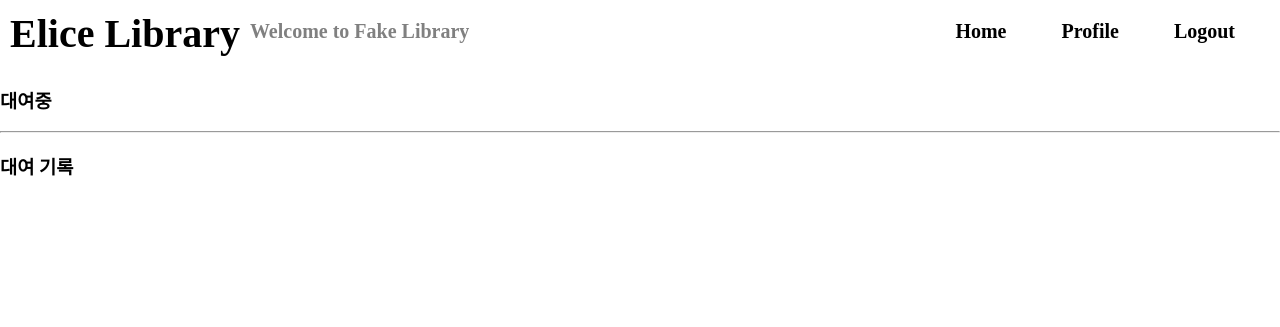
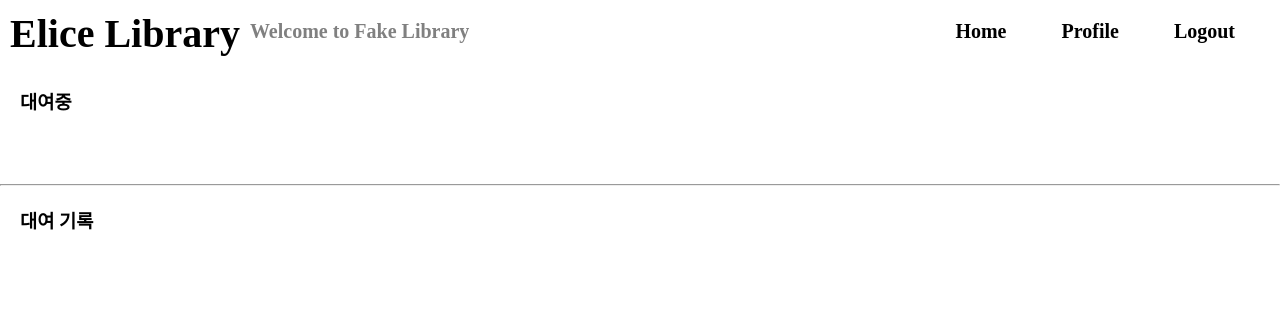
Before and after one commit to blingblin-g/library-service, a Flask app: page /profile in a window 1280 px wide. Shown: the top 327 px of the page. Run offline with Flask 2, Linux system fonts and the light colour scheme; a user stored in the database is signed in; data comes from the database, SQL or seed files in the repository; both versions use the stored data as it was after the commit.

Commit message:
feat : styled all pages

```diff
--- a/app/static/style.css
+++ b/app/static/style.css
@@ -231,3 +231,29 @@ button {
 	background-color: black;
 	color: white;
 }
+
+
+/*profile page*/
+
+.rental__img {
+	width: 100px;
+	height: 150px;
+}
+
+.rental__title, .log__title {
+	margin: 20px;
+}
+
+.rental__container, .log__container {
+	display: grid;
+	grid-template-columns: repeat(4, 1fr);
+	grid-template-rows: repeat(auto, 200px);
+	gap: 30px;
+	margin-bottom: 50px;
+}
+
+.rental__item, .log__item {
+	align-self: center;
+	text-align: center;
+	align-items: stretch;
+}
--- a/app/templates/profile.html
+++ b/app/templates/profile.html
@@ -1,10 +1,12 @@
 {% extends "layout.html" %} {% block content %}
 
-<h3> 대여중 </h3>
+<div class="rental">
+  <h3 class="rental__title"> 대여중 </h3>
   <div>
-  <div>
+    <div class="rental__container">
       {% for book in books %}
       {% if book.end_date is none %}
+      <div class="rental__item">
       <a href="{{ url_for('book_info.book_info', id=book.id) }}">
         <img src="{{ book.image_path }}" alt="{{ book.name }}" width=100px>
         <h4>{{ book.name }}</h4>
@@ -12,29 +14,32 @@
         <div>대여일 : {{ book.start_date }}</div>
         <div>평점 : {{ book.rating }}</div>
         <form action="/return" method="POST">
-        <button name="id" value="{{ book.id }}" onclick="alert('반납되었습니다!')">반납하기</button>
+          <button class="books__button" name="id" value="{{ book.id }}" onclick="alert('반납되었습니다!')">반납하기</button>
         </form>
-      <hr>
-      <div style="margin: 20px"></div>
+      </div>
         {% endif %}
       {% endfor %}
     </div>
-
+    </div>
 </div>
 
 <hr>
-<h3> 대여 기록 </h3>
-<div>
+
+<div class="log">
+  <h3 class="log__title"> 대여 기록 </h3>
+    <div class="log__container">
       {% for book in books %}
+      <div class="log__item">
       <a href="{{ url_for('book_info.book_info', id=book.book_id) }}">
         <img src="{{ book.image_path }}" alt="{{ book.name }}" width=100px>
         <h4>{{ book.name }}</h4>
       </a>
         <div>대여일 : {{ book.start_date }}</div>
         <div>반납일 : {{ book.end_date }}</div>
-    <hr>
-    <div style="margin: 20px"></div>
+      </div>
       {% endfor %}
+    </div>
+
   </div>
 
 
```
Also changed, not shown: instance/flaskr.sqlite. Lines whose indentation alone changed are shown as unchanged.
